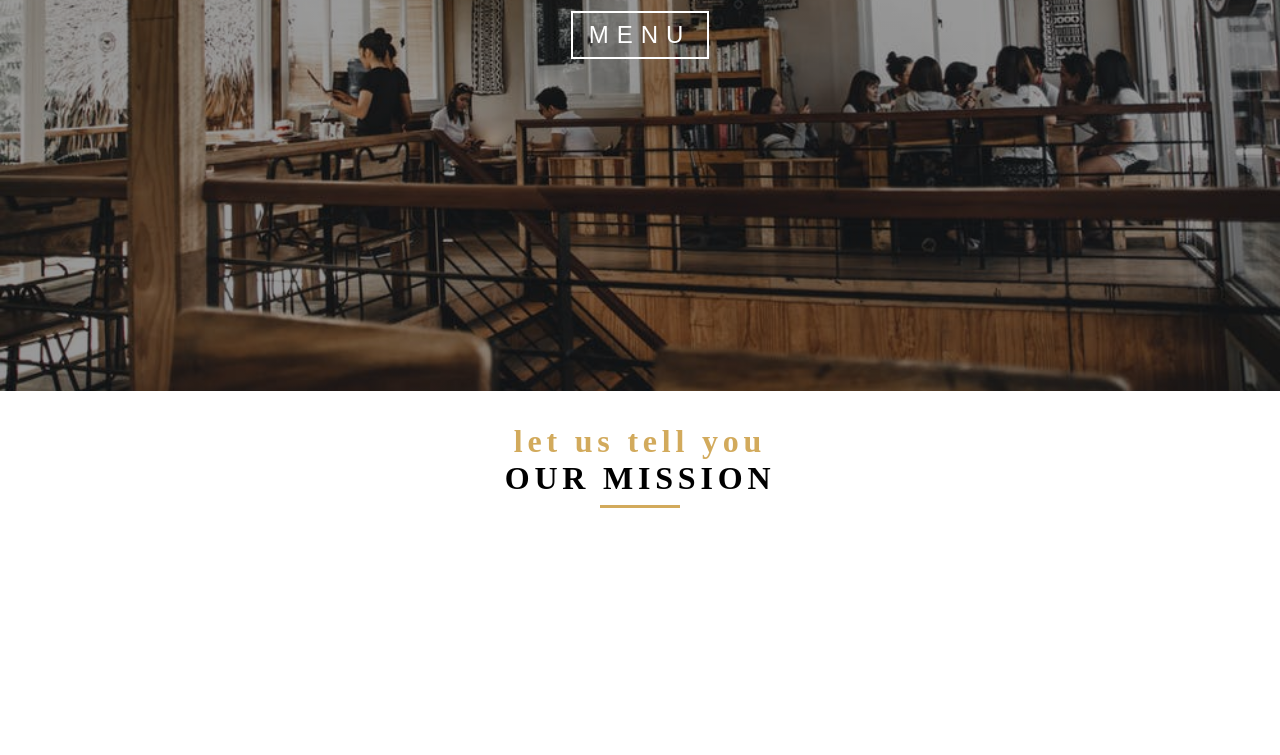
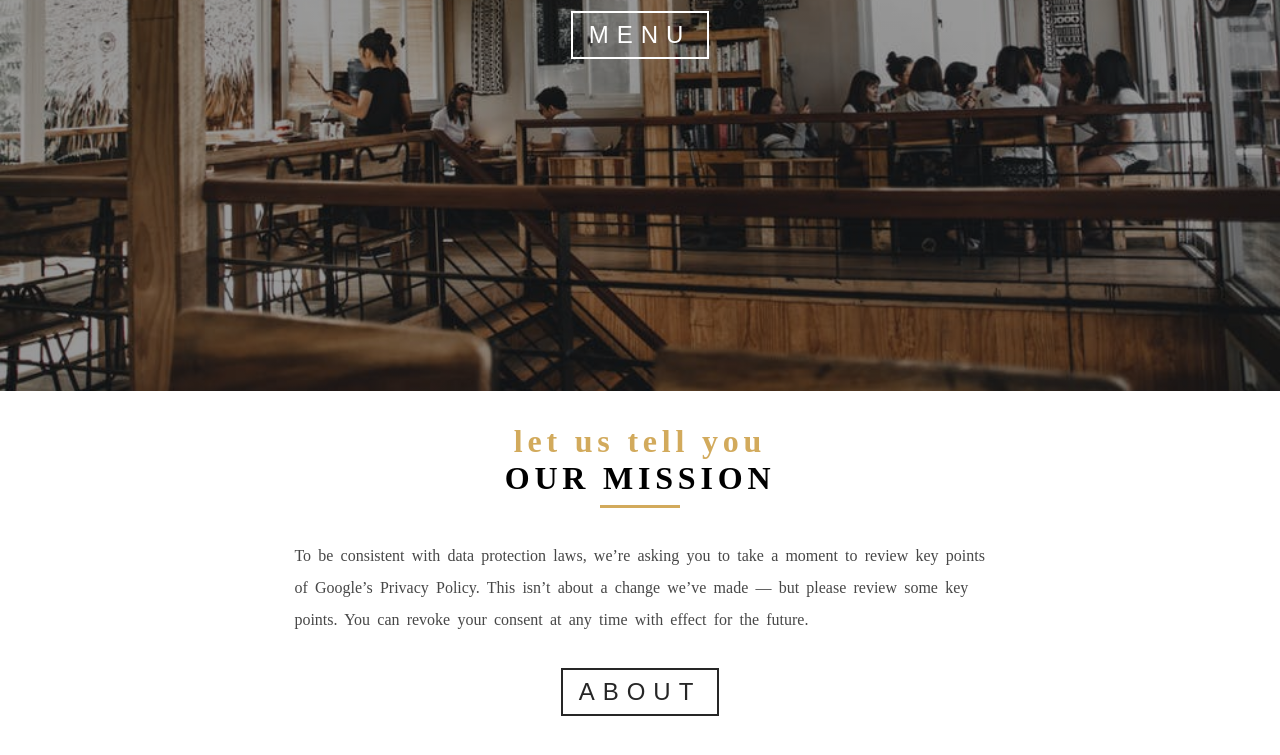
Before and after one commit to pratimatamra60/gatsby-website, a Gatsby site: page / in a window 1280 px wide. Shown: the part 409-1164 px from the top of the page. Before the commit the page ends 957 px from the top, so only its background shows below. Built offline with nearby package versions, Linux system fonts and the light colour scheme; Gatsby itself is replaced by a stand-in of ours.

Commit message:
about section created

```diff
--- a/src/components/HomePageComponent/QuickInfo.js
+++ b/src/components/HomePageComponent/QuickInfo.js
@@ -1,12 +1,44 @@
-import React, { Component } from 'react'
-import {Section, Title} from '../../utils'
+import React, { Component } from 'react';
+import {Section, Title, SectionButton} from '../../utils';
+import styled from 'styled-components'
+import {Link} from 'gatsby';
+import  {styles} from '../../utils';
 
 export default class QuickInfo extends Component {
   render() {
     return (
       <Section>
         <Title message = "let us tell you" title ="our mission"></Title>
+        <QuickInfoWrapper>
+            <p className="text">
+                To be consistent with data protection laws, we’re asking you to take a
+                moment to review key points of Google’s Privacy Policy.
+                This isn’t about a change we’ve made — but please review some key points.
+                You can revoke your consent at any time with effect for the future.
+            </p>
+
+        <Link to="/about/" style = {{textDecoration:'none'}}>
+            <SectionButton style = {{margin:'2rem auto'}}>about</SectionButton>
+        </Link>
+        </QuickInfoWrapper>
+
       </Section>
     )
   }
 }
+
+const QuickInfoWrapper = styled.div `
+    width: 90%;
+    margin: 2rem auto;
+    .text {
+        line-height: 2rem;
+        color: ${styles.colors.mainGrey};
+        word-spacing: 0.2rem;
+    }
+    @media (min-width: 768px) {
+        width:70%;
+    }
+    @media (min-width: 992px) {
+        width:60%;
+    }
+`
--- a/src/utils/Button.js
+++ b/src/utils/Button.js
@@ -20,4 +20,13 @@ const BannerButton = styled.button `
         cursor: pointer;
     }
 `
-export {BannerButton}
+
+const SectionButton = styled(BannerButton) `
+    color: ${styles.colors.mainBlack};
+    ${styles.border({color:`${styles.colors.mainBlack}`})};
+    &:hover {
+        background: ${styles.colors.mainBlack};
+        color: ${styles.colors.mainYellow};
+    }
+`
+export {BannerButton, SectionButton}
--- a/src/utils/index.js
+++ b/src/utils/index.js
@@ -1,8 +1,8 @@
 import * as styles from './styles'
 import {HomeHeader, PageHeader} from './Header'
 import Banner from './Banner'
-import {BannerButton} from './Button'
+import {BannerButton, SectionButton} from './Button'
 import {Section} from './Section'
 import {Title} from './Title'
 
-export {styles, HomeHeader, PageHeader, Banner, BannerButton, Section, Title}
+export {styles, HomeHeader, PageHeader, Banner, BannerButton, Section, Title, SectionButton}
```
